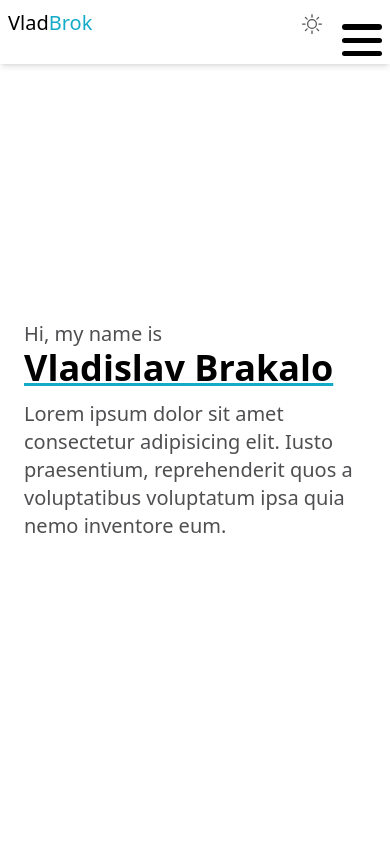
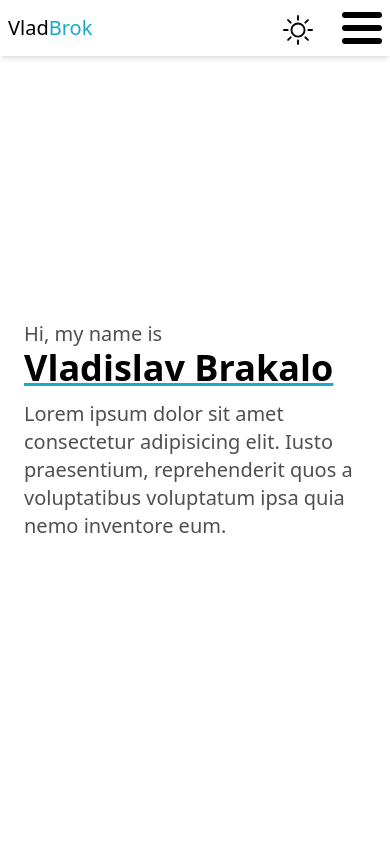
Before and after one commit to VladBrok/personal-site, a React (Vite) app: page / in a window 390 px wide. Shown: the top 844 px of the page. Built offline with nearby package versions, Linux system fonts and the light colour scheme.

Commit message:
Tweak styles

```diff
--- a/src/components/App.jsx
+++ b/src/components/App.jsx
@@ -24,8 +24,8 @@ export default function App() {
 
   return (
     <>
-      <header className="z-40 text-xl fixed w-full top-0 left-0 p-2 flex justify-between items-baseline shadow-md bg-white dark:bg-darkgray dark:shadow-slate sm:p-4 md:p-5">
-        <a className="text-contrast" href="/">
+      <header className="z-40 text-xl fixed w-full top-0 left-0 p-2 flex justify-between items-center shadow-md bg-white text-contrast dark:bg-darkgray dark:shadow-slate sm:p-4 md:p-5 sm:items-baseline">
+        <a href="/">
           Vlad<span className="text-blue">Brok</span>
         </a>
         <ThemeSelect onChange={handleThemeChange} />
--- a/src/components/ThemeSelect.jsx
+++ b/src/components/ThemeSelect.jsx
@@ -6,12 +6,12 @@ export default function ThemeSelect({ onChange }) {
   }
 
   return (
-    <div className="relative ml-auto mr-4">
-      <BsMoon className="absolute top-1/2 -translate-y-1/2 left-1/2 -translate-x-1/2 pointer-events-none hidden dark:block" />
-      <BsSun className="absolute top-[55%] -translate-y-1/2 left-1/2 -translate-x-1/2 pointer-events-none dark:hidden" />
+    <div className="relative ml-auto mr-6 sm:mr-4">
+      <BsMoon className="absolute-center text-3xl sm:text-2xl hidden dark:block" />
+      <BsSun className="absolute-center text-3xl sm:text-2xl dark:hidden" />
 
       <select
-        className="opacity-0 w-7 h-7 cursor-pointer"
+        className="opacity-0 w-10 h-10 cursor-pointer dark:bg-darkgray"
         name="themes"
         id="themes"
         onChange={handleChange}
--- a/src/index.css
+++ b/src/index.css
@@ -10,11 +10,13 @@
 
 @layer components {
   .bar {
-    @apply bg-black w-full h-[0.35rem] rounded [transition:all_0.5s_ease-in-out];
+    @apply bg-black dark:bg-light w-full h-[0.35rem] rounded [transition:all_0.5s_ease-in-out,background-color_0s];
   }
+
   .section {
     @apply min-h-screen;
   }
+
   .button {
     @apply block w-full px-3 py-2 text-white dark:text-darkgray bg-blue rounded-md text-center my-6 hover:[filter:brightness(115%)] hover:shadow-sm hover:shadow-blue md:my-10 md:py-3 md:px-4 text-lg;
   }
@@ -24,11 +26,17 @@
   .flex-centered {
     @apply flex items-center text-lg mx-2 my-1;
   }
+
   .shadow-around {
     box-shadow: 0 10px 15px 3px var(--tw-shadow-color),
       0 4px 6px 4px var(--tw-shadow-color);
   }
+
   .text-contrast {
     @apply text-black dark:text-light;
   }
+
+  .absolute-center {
+    @apply absolute top-[55%] -translate-y-1/2 left-1/2 -translate-x-1/2 pointer-events-none;
+  }
 }
```
